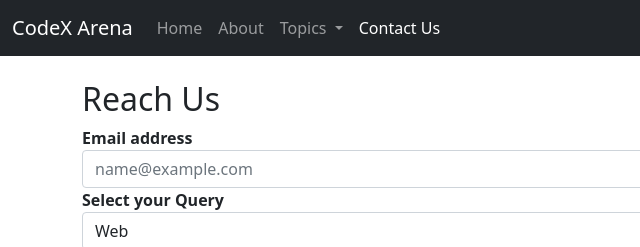
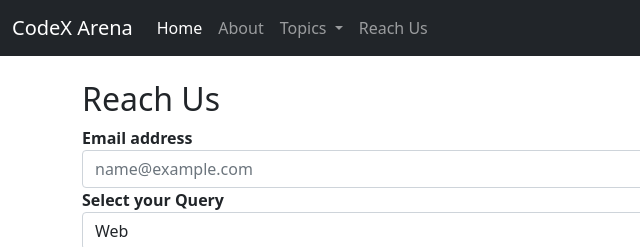
Before and after one commit to rishabh-s13/codearena, a plain HTML site: page contact.html in a window 1280 px wide. Shown: the top 247 px of the page, 0-640 px from the left. Drawn offline with nearby package versions, Linux system fonts and the light colour scheme.

Commit message:
Update contact.html

```diff
--- a/contact.html
+++ b/contact.html
@@ -25,10 +25,10 @@
             <div class="collapse navbar-collapse" id="navbarSupportedContent">
                 <ul class="navbar-nav me-auto mb-2 mb-lg-0">
                     <li class="nav-item">
-                        <a class="nav-link" aria-current="page" href="/">Home</a>
+                        <a class="nav-link active" aria-current="page" href="/codearena/">Home</a>
                     </li>
                     <li class="nav-item">
-                        <a class="nav-link" href="/about.html">About</a>
+                        <a class="nav-link" href="/codearena/about.html">About</a>
                     </li>
 
                     <li class="nav-item dropdown">
@@ -47,7 +47,7 @@
                         </ul>
                     </li>
                     <li class="nav-item">
-                        <a class="nav-link active" href="/contact.html">Contact Us</a>
+                        <a class="nav-link" href="/codearena/reach.html">Reach Us</a>
                     </li>
                 </ul>
                 <form class="d-flex">
```
